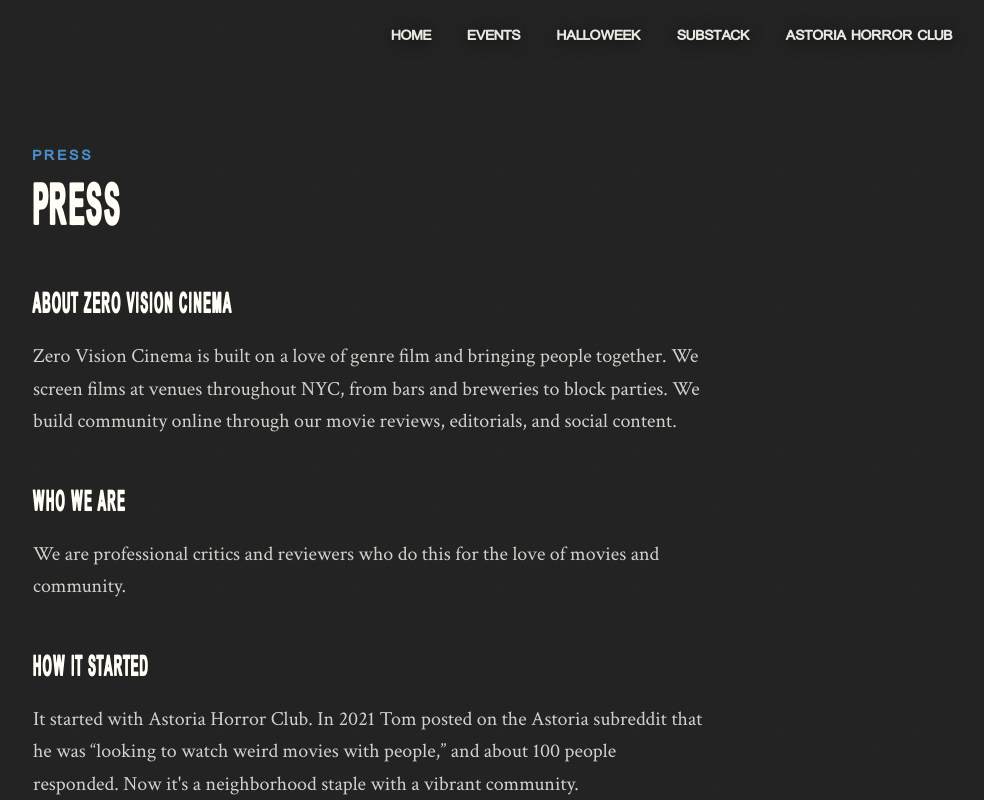
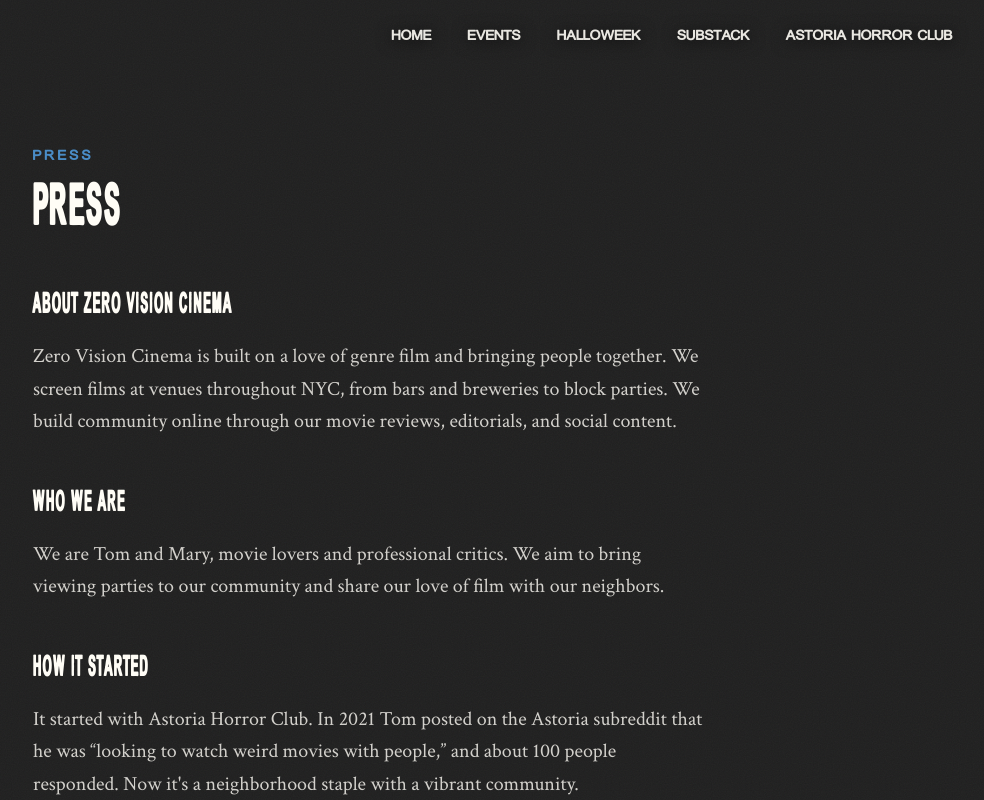
Before and after one commit to TomHerrmann/zero-vision-cinema, a Next.js app: page /press in a window 1280 px wide. Shown: the top 800 px of the page, without its empty margins (271-1255 px from the left). Built offline with nearby package versions, Linux system fonts and the light colour scheme.

Commit message:
Press page: make Who We Are more personal
Co-Authored-By: Claude Opus 5.5 (1M context) <noreply@anthropic.com>
Claude-Session: https://claude.ai/code/session_01SNkHmj6xuZ733RETqKCHc5

```diff
--- a/app/(frontend)/press/page.tsx
+++ b/app/(frontend)/press/page.tsx
@@ -55,8 +55,9 @@ export default function PressPage() {
 
         <Section title="Who We Are">
           <p>
-            We are professional critics and reviewers who do this for the love
-            of movies and community.
+            We are Tom and Mary, movie lovers and professional critics. We aim
+            to bring viewing parties to our community and share our love of
+            film with our neighbors.
           </p>
         </Section>
 
```
